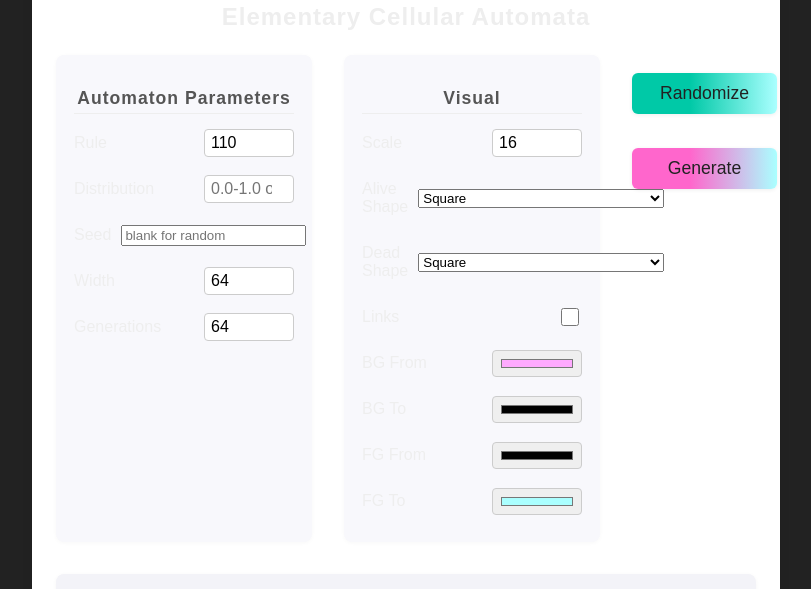
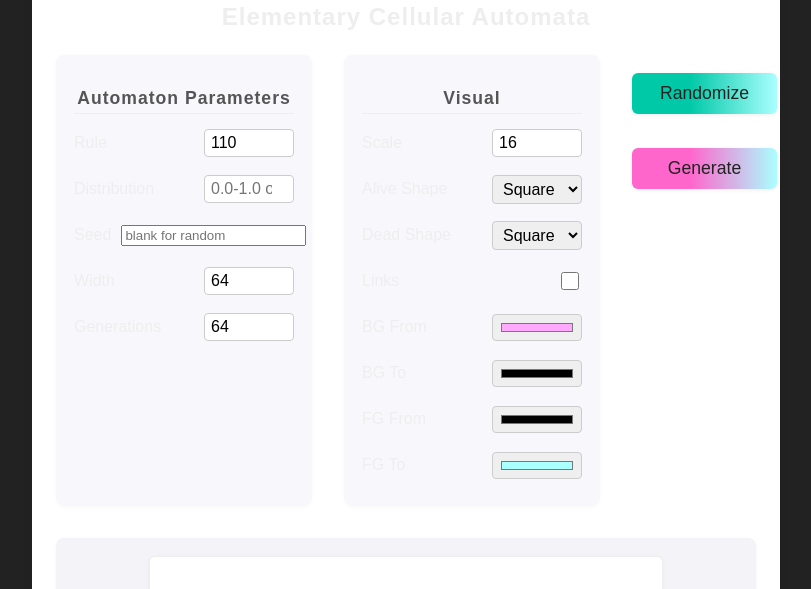
Before and after one commit to matdombrock/ecars, a plain HTML site: page webui/index.html in a window 1280 px wide. Shown: the part 143-732 px from the top of the page, without its empty margins (234-1045 px from the left). Drawn offline with Linux system fonts and the light colour scheme.

Commit message:
cleanup css

```diff
--- a/webui/index.html
+++ b/webui/index.html
@@ -48,14 +48,14 @@
           <select id="alive-shape">
             <option value="square" selected>Square</option>
             <option value="circle">Circle</option>
-            <option value="triangle-up">Triangle Up (isosceles)</option>
-            <option value="triangle-down">Triangle Down (isosceles)</option>
-            <option value="triangle-left">Triangle Left (isosceles)</option>
-            <option value="triangle-right">Triangle Right (isosceles)</option>
-            <option value="triangle-r-a">Triangle R-A (right angle bottom-left)</option>
-            <option value="triangle-r-b">Triangle R-B (right angle bottom-right)</option>
-            <option value="triangle-r-c">Triangle R-C (right angle top-left)</option>
-            <option value="triangle-r-d">Triangle R-D (right angle top-right)</option>
+            <option value="triangle-up">Tri Up (isosceles)</option>
+            <option value="triangle-down">Tri Down (isosceles)</option>
+            <option value="triangle-left">Tri Left (isosceles)</option>
+            <option value="triangle-right">Tri Right (isosceles)</option>
+            <option value="triangle-r-a">Tri R-A (right angle bottom-left)</option>
+            <option value="triangle-r-b">Tri R-B (right angle bottom-right)</option>
+            <option value="triangle-r-c">Tri R-C (right angle top-left)</option>
+            <option value="triangle-r-d">Tri R-D (right angle top-right)</option>
           </select>
         </div>
         <div class="form-row">
@@ -63,14 +63,14 @@
           <select id="dead-shape">
             <option value="square" selected>Square</option>
             <option value="circle">Circle</option>
-            <option value="triangle-up">Triangle Up (isosceles)</option>
-            <option value="triangle-down">Triangle Down (isosceles)</option>
-            <option value="triangle-left">Triangle Left (isosceles)</option>
-            <option value="triangle-right">Triangle Right (isosceles)</option>
-            <option value="triangle-r-a">Triangle R-A (right angle bottom-left)</option>
-            <option value="triangle-r-b">Triangle R-B (right angle bottom-right)</option>
-            <option value="triangle-r-c">Triangle R-C (right angle top-left)</option>
-            <option value="triangle-r-d">Triangle R-D (right angle top-right)</option>
+            <option value="triangle-up">Tri Up (isosceles)</option>
+            <option value="triangle-down">Tri Down (isosceles)</option>
+            <option value="triangle-left">Tri Left (isosceles)</option>
+            <option value="triangle-right">Tri Right (isosceles)</option>
+            <option value="triangle-r-a">Tri R-A (right angle bottom-left)</option>
+            <option value="triangle-r-b">Tri R-B (right angle bottom-right)</option>
+            <option value="triangle-r-c">Tri R-C (right angle top-left)</option>
+            <option value="triangle-r-d">Tri R-D (right angle top-right)</option>
           </select>
         </div>
         <div class="form-row">
@@ -104,7 +104,9 @@
       <canvas id="output" width="512" height="256"></canvas>
     </div>
   </div>
-  <button id="download-image">Download Image</button>
+  <div class="download-container">
+    <button id="download-image">Download Image</button>
+  </div>
   <script type="module" src="main.js"></script>
 </body>
 
--- a/webui/style.css
+++ b/webui/style.css
@@ -81,6 +81,7 @@ form#params {
 }
 
 .form-row input[type="number"],
+.form-row select,
 .form-row input[type="color"] {
   flex: 0 0 90px;
   max-width: 90px;
@@ -165,7 +166,10 @@ button[type="submit"]:hover {
   z-index: 10;
 }
 
-
+.download-container {
+  text-align: center;
+  margin: 0 auto;
+}
 
 .canvas-container {
   display: flex;
```
